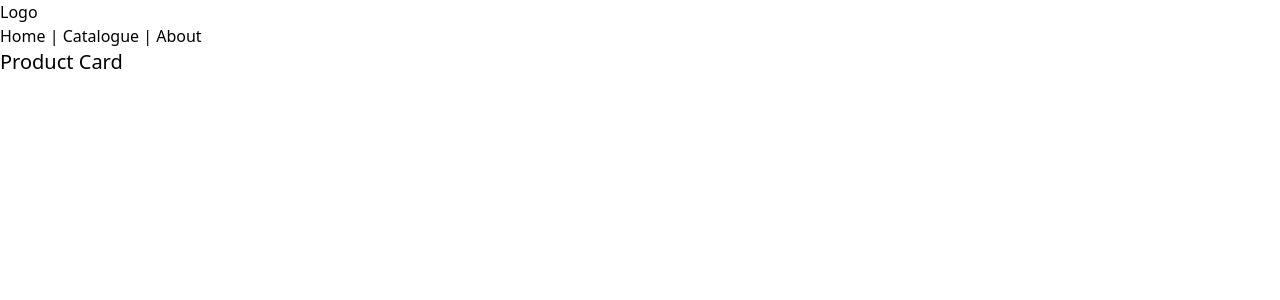
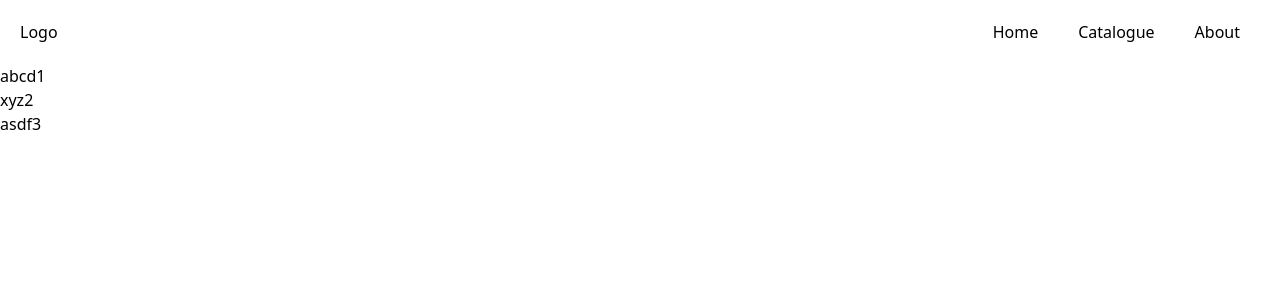
Before and after one commit to umangcodes/hackathon1, a Vue app: page /catalogue in a window 1280 px wide. Shown: the top 300 px of the page. Built offline with nearby package versions, Linux system fonts and the light colour scheme.

Commit message:
header css update with links from app.vue reactive data

```diff
--- a/src/App.vue
+++ b/src/App.vue
@@ -1,12 +1,23 @@
 <template>
   <div id="nav">
-    <Header />
+    <div>
+      <Header :nav="links" />
+    </div>
   </div>
   <router-view />
 </template>
 <script>
 import Header from "@/components/nav/Header.vue";
 export default {
+  data() {
+    return {
+      links: [
+        { id: "91", title: "Home", url: "/" },
+        { id: "92", title: "Catalogue", url: "/catalogue" },
+        { id: "93", title: "About", url: "/about" },
+      ],
+    };
+  },
   components: {
     Header,
   },
--- a/src/components/ProductCard.vue
+++ b/src/components/ProductCard.vue
@@ -1,9 +1,14 @@
 <template>
-  <div class="text-xl">Product Card</div>
+  <div>
+    <span>{{ data.img }}</span>
+    <span>{{ data.id }}</span>
+  </div>
 </template>
 
 <script>
-export default {};
+export default {
+  props: ["data"],
+};
 </script>
 
 <style></style>
--- a/src/components/nav/Header.vue
+++ b/src/components/nav/Header.vue
@@ -1,20 +1,22 @@
 <template>
-  <div>
+  <div class="flex p-5 justify-between">
     <!-- Site logo -->
     <div>
       <h1>Logo</h1>
     </div>
     <!-- links -->
-    <div>
-      <router-link to="/">Home</router-link> |
-      <router-link to="/catalogue">Catalogue</router-link> |
-      <router-link to="/about">About</router-link>
+    <div class="flex">
+      <div v-for="link in nav" :key="link.id" class="px-5">
+        <router-link :to="link.url">{{ link.title }}</router-link>
+      </div>
     </div>
   </div>
 </template>
 
 <script>
-export default {};
+export default {
+  props: ["nav"],
+};
 </script>
 
 <style></style>
--- a/src/views/Catalogue.vue
+++ b/src/views/Catalogue.vue
@@ -1,10 +1,28 @@
 <template>
-  <ProductCard />
+  <ProductCard v-for="product in products" :data="product" :key="product.id" />
 </template>
 
 <script>
 import ProductCard from "@/components/ProductCard.vue";
 export default {
+  data() {
+    return {
+      products: [
+        {
+          img: "abcd",
+          id: 1,
+        },
+        {
+          img: "xyz",
+          id: 2,
+        },
+        {
+          img: "asdf",
+          id: 3,
+        },
+      ],
+    };
+  },
   components: {
     ProductCard,
   },
```
